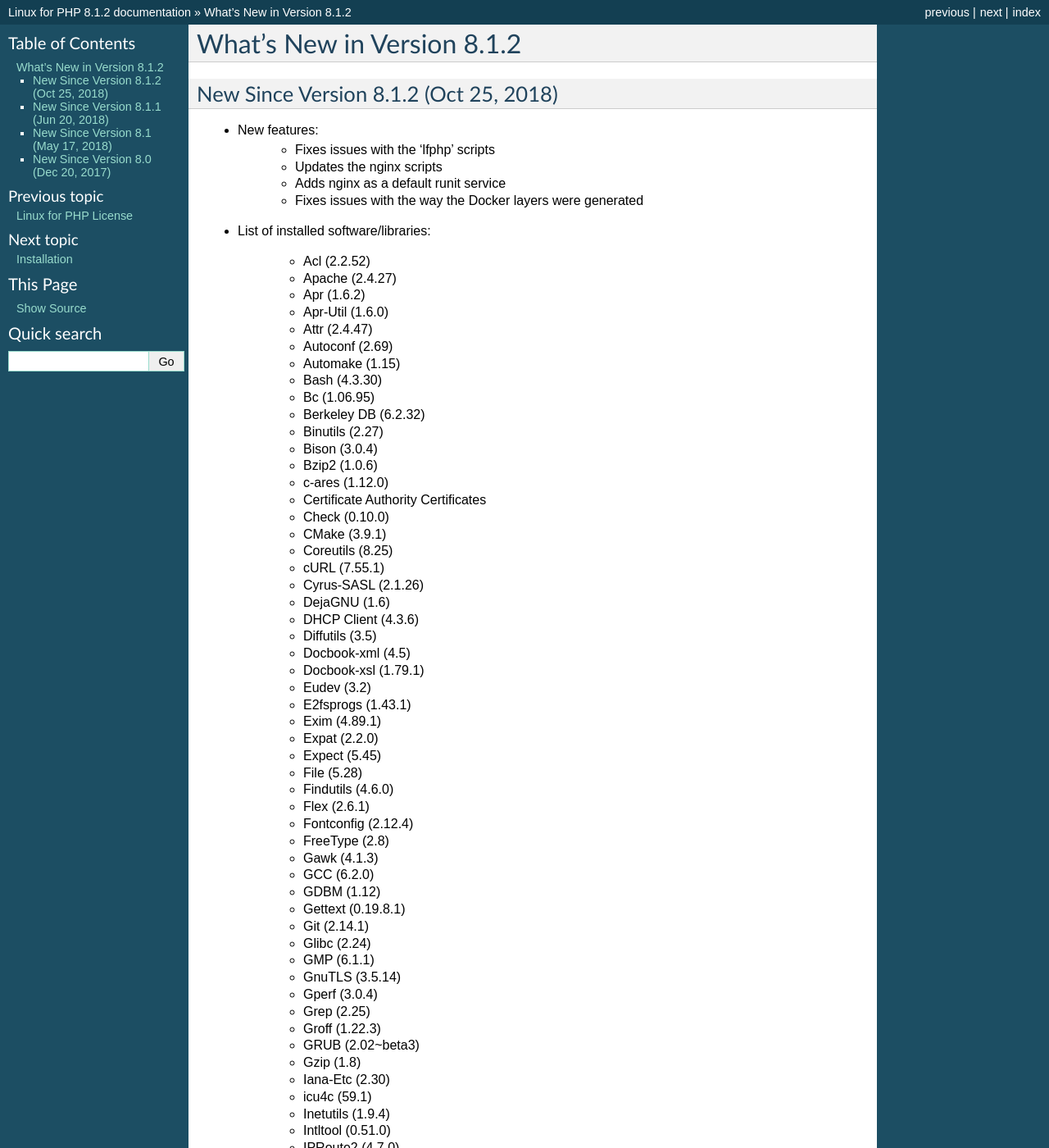
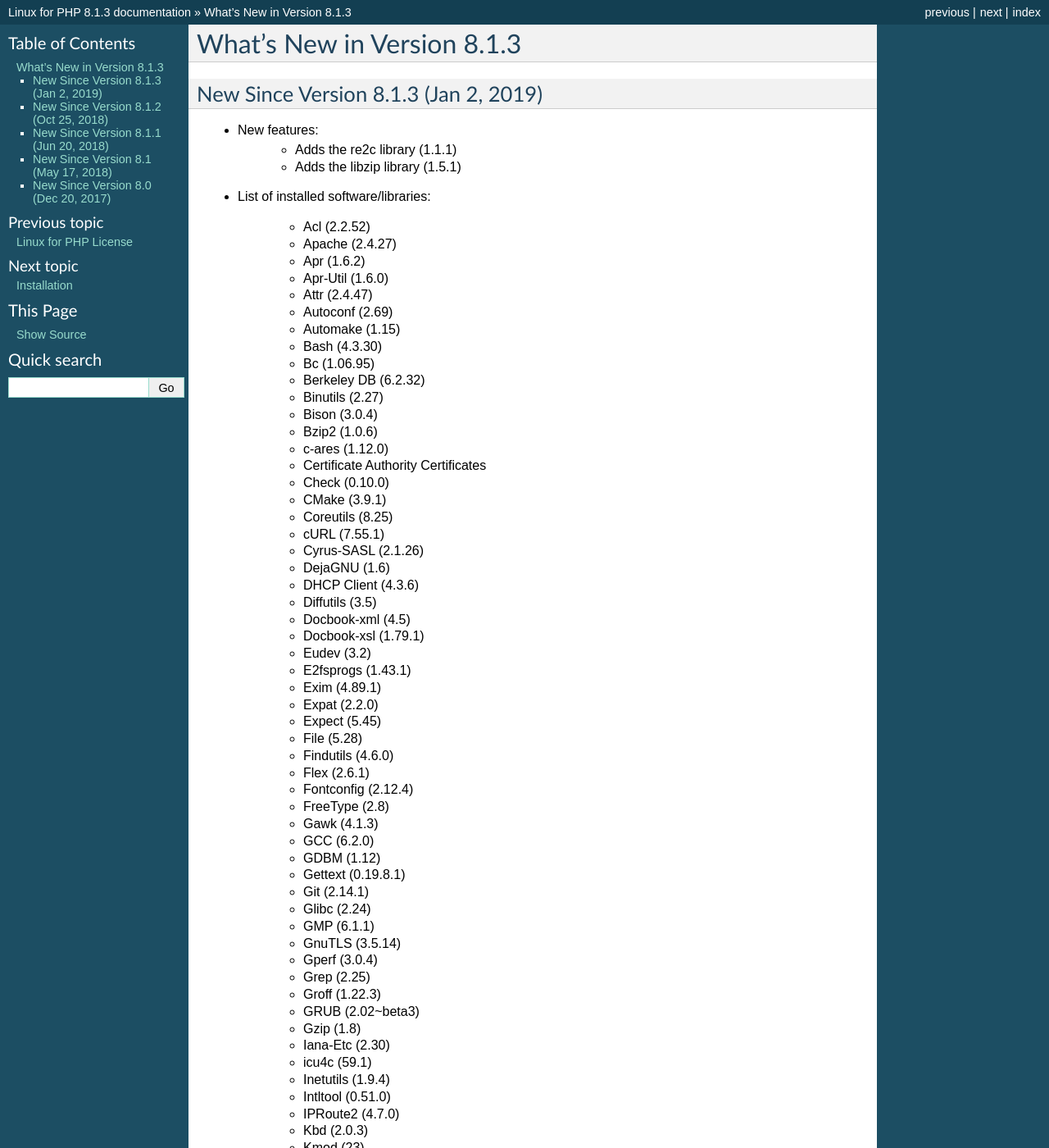
Before and after one commit to linuxforphp/linuxforphp-docs, a Sphinx documentation site: the page built from docs/whats_new.rst, in a window 1280 px wide and 1400 px high. Shown: the whole window at 82% size. Built offline with Sphinx 7.4.7, drawn with Linux system fonts in a browser that asks for light colours; some of the changed text lies outside the part shown.

Commit message:
2019-01-24 AC: Updates the documentation.

```diff
--- a/docs/advanced_features.rst
+++ b/docs/advanced_features.rst
@@ -46,7 +46,7 @@
 If you wish to start a container with only the *MariaDB (MySQL)* server running, you would enter the following command
 when invoking the container::
 
-    $ docker run -dit asclinux/linuxforphp-8.1:7.2.10-nts bash -c "lfphp --mysql"
+    $ docker run -dit asclinux/linuxforphp-8.1:7.2.12-nts bash -c "lfphp --mysql"
 
 The available services are :
 
@@ -74,7 +74,9 @@
 Any *Linux for PHP* container makes it possible to install optional services from within the container by using the
 ``lfphp-get`` command. To install an additional service, simply enter the following command on the container's CLI::
 
-    $ lfphp-get [name_of_service_to_install]
+    $ lfphp-get [options] name_of_service_to_install
+
+.. note:: The ``lfphp-get`` command allows to compile some packages from source, by adding the ``--compile`` option at the end of the command.
 
 To get a complete and up to date list of available services, please use the ``--list`` option::
 
--- a/docs/basic_usage.rst
+++ b/docs/basic_usage.rst
@@ -11,10 +11,10 @@
 Docker's Interactive Mode
 -------------------------
 
-To run a *Linux for PHP* container in interactive mode, with the non thread-safe version of PHP 7.2.10, please
+To run a *Linux for PHP* container in interactive mode, with the non thread-safe version of PHP 7.2.12, please
 enter the following command using your system's shell (*Bash*/*PowerShell*)::
 
-    $ docker run --rm -it asclinux/linuxforphp-8.1:7.2.10-nts /bin/bash
+    $ docker run --rm -it asclinux/linuxforphp-8.1:7.2.12-nts /bin/bash
 
 You will then get a command-line interface similar to this one :
 
@@ -38,7 +38,7 @@
     -v ${PWD}/:/srv/www \``
     -p 8181:80 \
     -p 10443:443 \
-    asclinux/linuxforphp-8.1:7.2.10-nts \
+    asclinux/linuxforphp-8.1:7.2.12-nts \
     lfphp
 
 .. note:: This last command uses the ``lfphp`` script to start all available services inside the container. For more details, please see :ref:`lfphp-services`
--- a/docs/conf.py
+++ b/docs/conf.py
@@ -54,7 +54,7 @@
 # The short X.Y version.
 version = '8.1'
 # The full version, including alpha/beta/rc tags.
-release = '8.1.2'
+release = '8.1.3'
 
 # The language for content autogenerated by Sphinx. Refer to documentation
 # for a list of supported languages.
--- a/docs/whats_new.rst
+++ b/docs/whats_new.rst
@@ -1,7 +1,145 @@
 .. _WhatsNewAnchor:
 
-What's New in Version 8.1.2
+What's New in Version 8.1.3
 ===========================
+
+New Since Version 8.1.3 (Jan 2, 2019)
+-------------------------------------
+
+* New features:
+    - Adds the re2c library (1.1.1)
+    - Adds the libzip library (1.5.1)
+
+* List of installed software/libraries:
+
+    - Acl (2.2.52)
+    - Apache (2.4.27)
+    - Apr (1.6.2)
+    - Apr-Util (1.6.0)
+    - Attr (2.4.47)
+    - Autoconf (2.69)
+    - Automake (1.15)
+    - Bash (4.3.30)
+    - Bc (1.06.95)
+    - Berkeley DB (6.2.32)
+    - Binutils (2.27)
+    - Bison (3.0.4)
+    - Bzip2 (1.0.6)
+    - c-ares (1.12.0)
+    - Certificate Authority Certificates
+    - Check (0.10.0)
+    - CMake (3.9.1)
+    - Coreutils (8.25)
+    - cURL (7.55.1)
+    - Cyrus-SASL (2.1.26)
+    - DejaGNU (1.6)
+    - DHCP Client (4.3.6)
+    - Diffutils (3.5)
+    - Docbook-xml (4.5)
+    - Docbook-xsl (1.79.1)
+    - Eudev (3.2)
+    - E2fsprogs (1.43.1)
+    - Exim (4.89.1)
+    - Expat (2.2.0)
+    - Expect (5.45)
+    - File (5.28)
+    - Findutils (4.6.0)
+    - Flex (2.6.1)
+    - Fontconfig (2.12.4)
+    - FreeType (2.8)
+    - Gawk (4.1.3)
+    - GCC (6.2.0)
+    - GDBM (1.12)
+    - Gettext (0.19.8.1)
+    - Git (2.14.1)
+    - Glibc (2.24)
+    - GMP (6.1.1)
+    - GnuTLS (3.5.14)
+    - Gperf (3.0.4)
+    - Grep (2.25)
+    - Groff (1.22.3)
+    - GRUB (2.02~beta3)
+    - Gzip (1.8)
+    - Iana-Etc (2.30)
+    - icu4c (59.1)
+    - Inetutils (1.9.4)
+    - Intltool (0.51.0)
+    - IPRoute2 (4.7.0)
+    - Kbd (2.0.3)
+    - Kmod (23)
+    - Less (481)
+    - LFS-Bootscripts (20150222)
+    - libarchive (3.3.2)
+    - Libcap (2.25)
+    - libevent (2.1.8)
+    - libexif (0.6.21)
+    - libffi (3.2.1)
+    - libgd (2.2.4)
+    - libjpeg-turbo (1.5.2)
+    - libmcrypt (2.5.8)
+    - libnghttp2 (1.32.0)
+    - Libpipeline (1.4.1)
+    - libpng (1.6.31)
+    - libsodium (1.0.15)
+    - libtasn (1-4.12)
+    - Libtool (2.4.6)
+    - libunistring (0.9.7)
+    - libxml (2-2.9.4)
+    - libxslt (1.1.29)
+    - libzip (1.5.1)
+    - Linux (4.7.2) - Kernel is NOT installed in this Docker image!
+    - LZO (2.10)
+    - M4 (1.4.17)
+    - Make (4.2.1)
+    - Man-DB (2.7.5)
+    - Man-pages (4.07)
+    - MariaDB (10.2.8)
+    - mcrypt (2.6.8)
+    - mhash (0.9.9.9)
+    - MPC (1.0.3)
+    - MPFR (3.1.4)
+    - Ncurses (6.0)
+    - Nettle (3.3)
+    - nginx (1.13.12)
+    - OpenLDAP (2.4.45)
+    - OpenSSL (1.0.2l)
+    - p11-kit (0.23.8)
+    - Patch (2.7.5)
+    - PCRE (8.41)
+    - Perl (5.24.0)
+    - PHP (5.6.37, 7.0.32, 7.1.24, 7.2.12 or 7.3.0)
+    - Pkg-config (0.29.1)
+    - PostgreSQL (9.6.4)
+    - Procps (3.3.12)
+    - Psmisc (22.21)
+    - Python (2.7.13)
+    - Python (3.6.2)
+    - re2c (1.1.1)
+    - Readline (6.3)
+    - Ruby (2.4.1)
+    - runit (2.1.2)
+    - runit-docker (1.1.0)
+    - Sed (4.2.2)
+    - SGML-common (0.6.3)
+    - Shadow (4.2.1)
+    - SQLite (3.20.0)
+    - Sysklogd (1.5.1)
+    - Sysvinit (2.88dsf)
+    - Tar (1.29)
+    - Tcl (8.6.7)
+    - Texinfo (6.1)
+    - Time Zone Data (2016f)
+    - Udev-lfs Tarball (udev-lfs-20140408)
+    - UnZip (6.0)
+    - Util-linux (2.28.1)
+    - Vim (7.4)
+    - Wget (1.19.1)
+    - XML::Parser (2.44)
+    - Xz Utils (5.2.2)
+    - yasm (1.3.0)
+    - Zip (3.0)
+    - Zlib (1.2.8)
+
 
 New Since Version 8.1.2 (Oct 25, 2018)
 --------------------------------------
```
Also changed, not shown: docs/cookbook.rst (+19 -2 lines).
